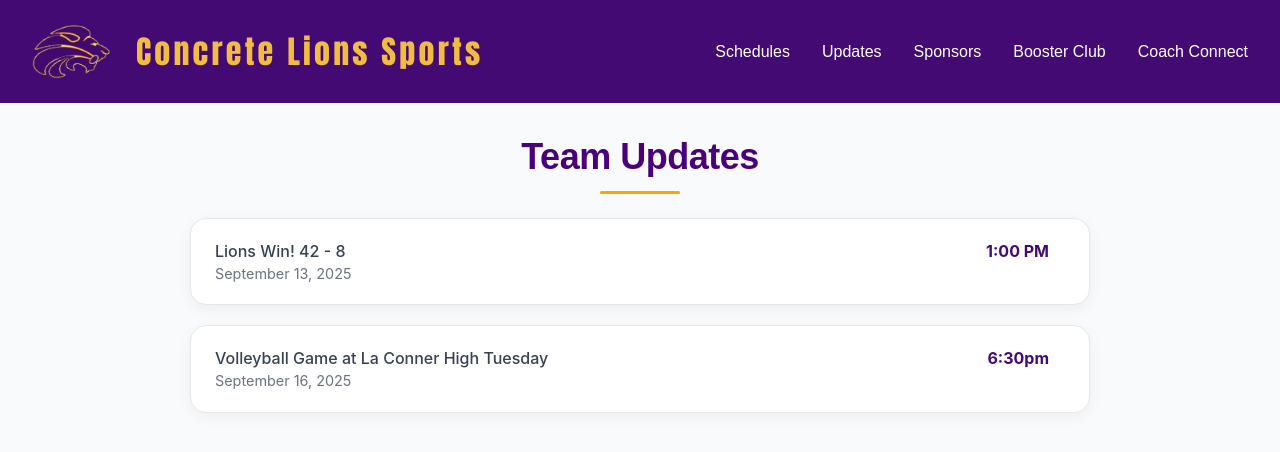
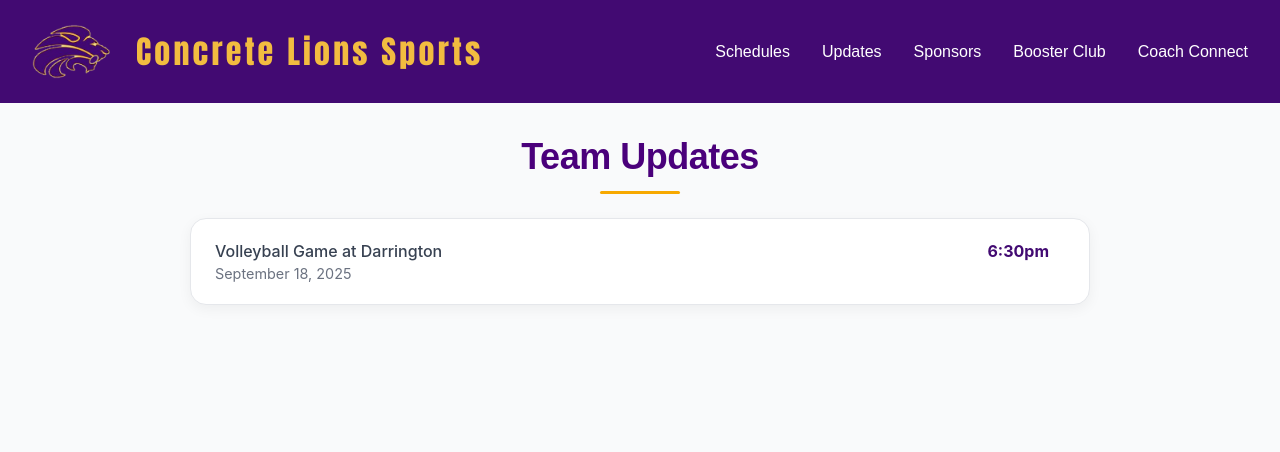
Before and after one commit to adrianc1/concrete-sports-app, a React (Vite) app: page /updates in a window 1280 px wide. Shown: the top 452 px of the page. Built offline with nearby package versions, Linux system fonts and the light colour scheme.

Commit message:
updated service worker to update immediately and updated the updates page

```diff
--- a/src/components/homePage/Updates.jsx
+++ b/src/components/homePage/Updates.jsx
@@ -31,18 +31,18 @@ function Updates() {
 					<span className="start-time">4:30pm - 6:00pm</span>
 				</li> */}
 
-				<li>
+				{/* <li>
 					<span className="event-info">
 						Lions Win! 42 - 8
 						<span className="start-date">September 13, 2025</span>
 					</span>
 					<span className="start-time">1:00 PM</span>
-				</li>
+				</li> */}
 
 				<li>
 					<span className="event-info">
-						Volleyball Game at La Conner High Tuesday
-						<span className="start-date">September 16, 2025</span>
+						Volleyball Game at Darrington
+						<span className="start-date">September 18, 2025</span>
 					</span>
 					<span className="start-time">6:30pm</span>
 				</li>
--- a/src/main.jsx
+++ b/src/main.jsx
@@ -6,16 +6,17 @@ import 'bootstrap/dist/css/bootstrap.min.css';
 import Routes from './routes/Routes.jsx';
 
 const updateSW = registerSW({
-	onNeedRefresh() {
-		const shouldUpdate = confirm(
-			'A new version of the app is available. Reload to update?'
-		);
-		if (shouldUpdate) {
-			updateSW(true);
-		}
-	},
+	immediate: true,
 	onOfflineReady() {
 		console.log('App is ready to use offline!');
+	},
+	onRegisteredSW(swUrl, r) {
+		console.log('SW registered:', swUrl);
+		// Force check for updates on registration
+		r && r.update();
+	},
+	onRegisterError(error) {
+		console.log('SW registration error', error);
 	},
 });
 
```
